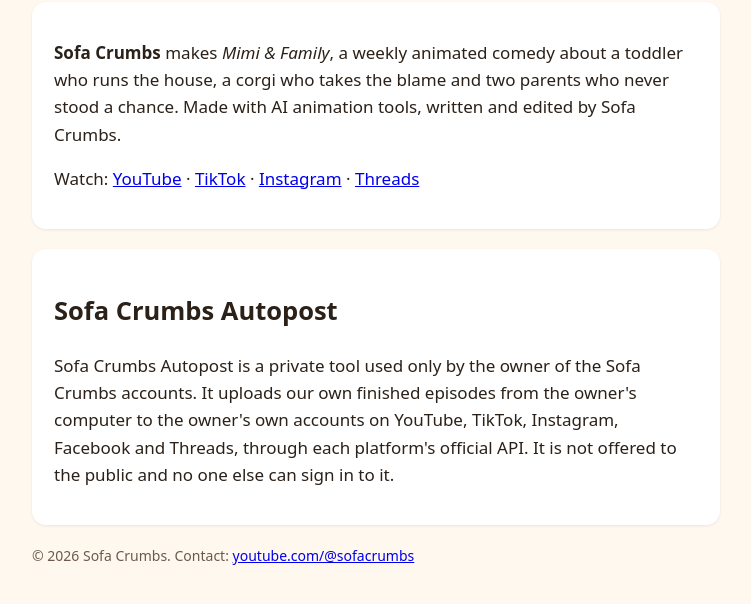
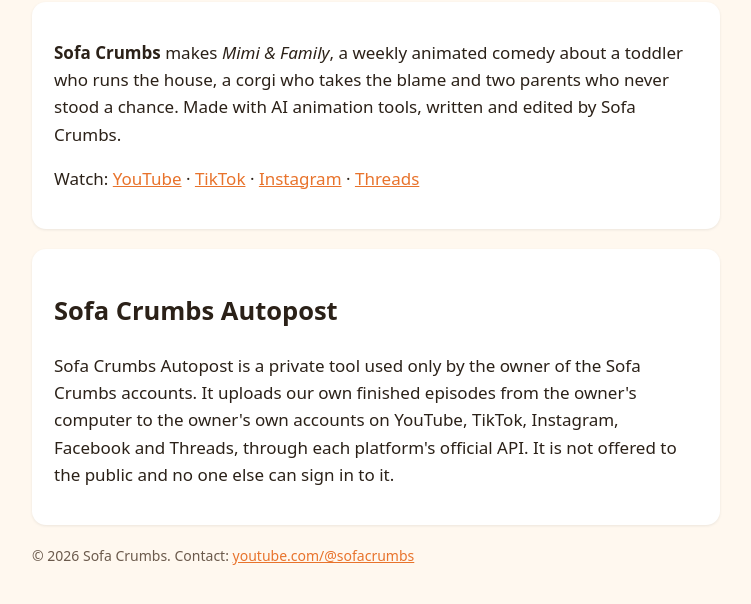
Before and after one commit to SohaibAShah/sofacrumbs, a plain HTML site: page index.html in a window 1280 px wide. Shown: the part 134-738 px from the top of the page, without its empty margins (264-1015 px from the left). Drawn offline with Linux system fonts and the light colour scheme.

Commit message:
Readable link colour

```diff
--- a/index.html
+++ b/index.html
@@ -3,7 +3,7 @@
 @media (prefers-color-scheme:dark){:root{--bg:#1d1713;--fg:#f6ece2;--muted:#c2b2a3;--accent:#ff9a55;--card:#2a221c}}
 *{box-sizing:border-box}body{margin:0;background:var(--bg);color:var(--fg);font:17px/1.6 system-ui,-apple-system,Segoe UI,Roboto,sans-serif}
 main{max-width:720px;margin:0 auto;padding:40px 16px}header{display:flex;gap:16px;align-items:center;margin-bottom:24px}
-header img{width:72px;height:72px;border-radius:50%}h1{margin:0;font-size:28px}nav a{color:var(--accent);margin-right:16px;text-decoration:none;font-weight:600}
+header img{width:72px;height:72px;border-radius:50%}h1{margin:0;font-size:28px}a{color:var(--accent)}nav a{margin-right:16px;text-decoration:none;font-weight:600}
 .card{background:var(--card);border-radius:14px;padding:20px 22px;margin:20px 0;box-shadow:0 1px 3px rgba(0,0,0,.08)}p.muted{color:var(--muted);font-size:14px}</style></head><body><main><header><img src="logo.jpg" alt="Sofa Crumbs logo"><div><h1>Sofa Crumbs</h1>
 <nav><a href="./">Home</a><a href="privacy-policy.html">Privacy Policy</a><a href="terms.html">Terms</a></nav></div></header><div class="card"><p><strong>Sofa Crumbs</strong> makes <em>Mimi &amp; Family</em>, a weekly animated comedy about a toddler who runs the house,
 a corgi who takes the blame and two parents who never stood a chance. Made with AI animation tools, written and edited by Sofa Crumbs.</p>
```
Also changed, not shown: privacy-policy.html (+1 -1 lines), terms.html (+1 -1 lines).
